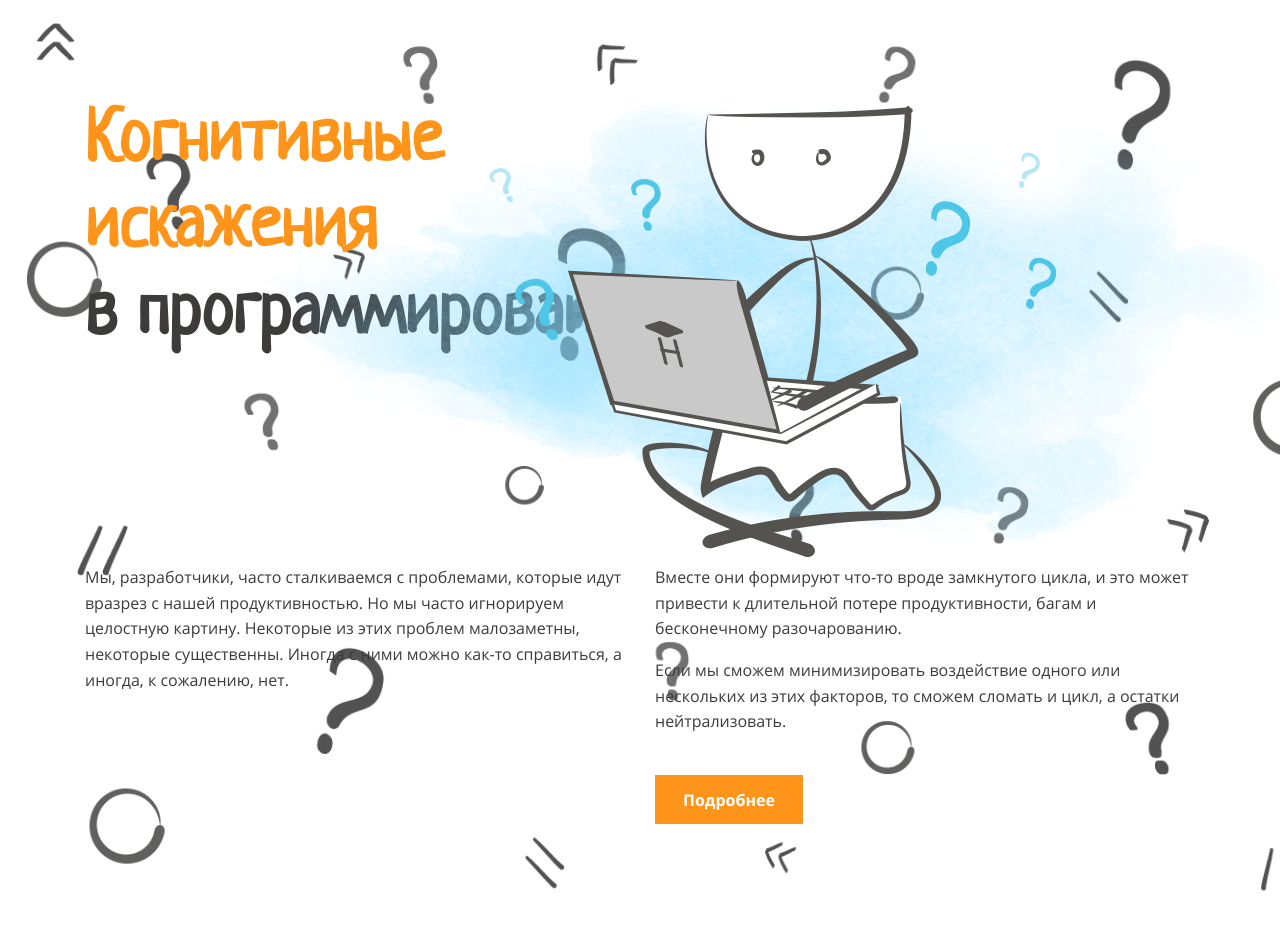
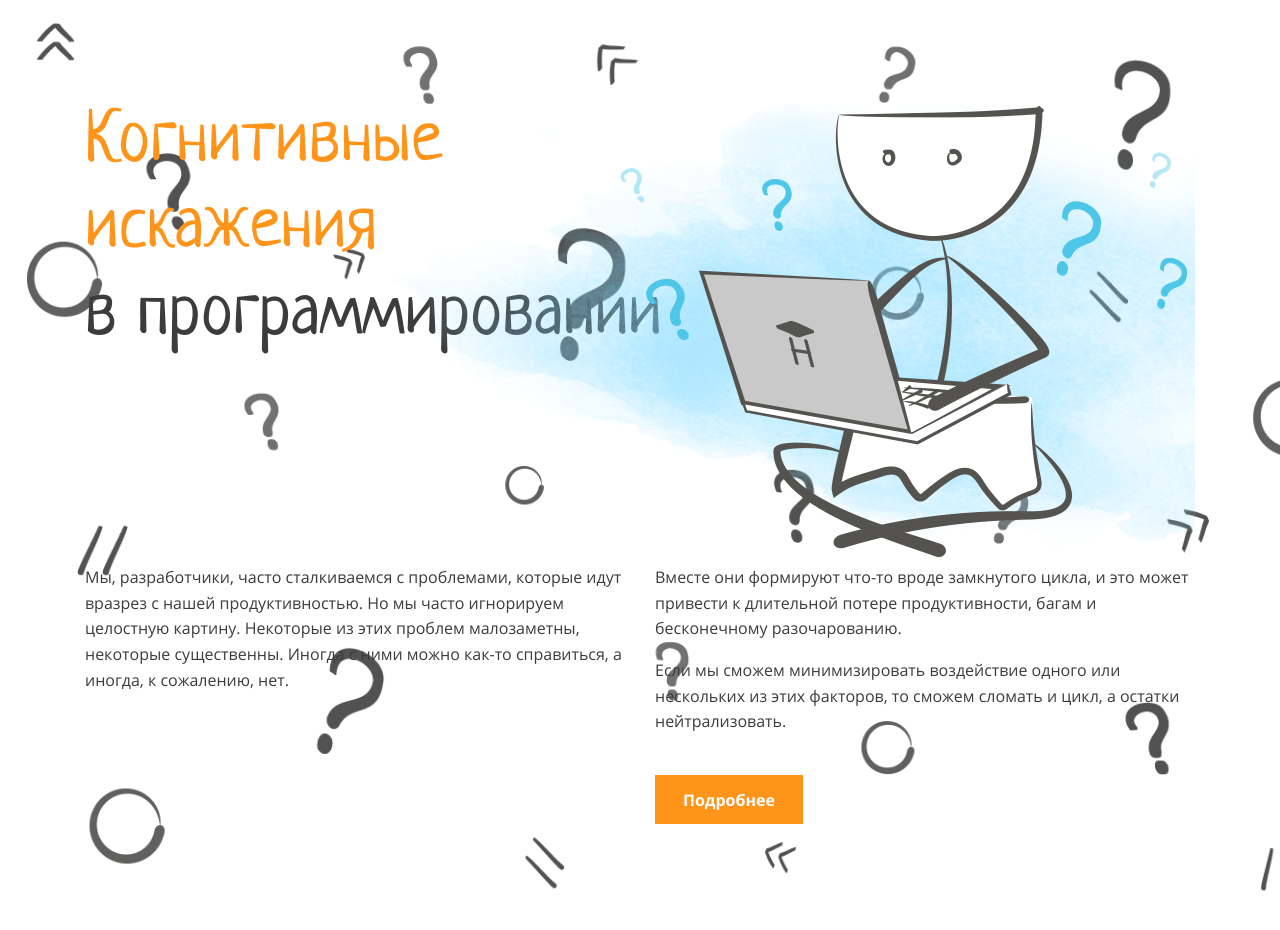
Before and after one commit to aleksandrchusovitin/layout-designer-project-lvl1, a website: page src/index.html in a window 1280 px wide. Drawn offline with Linux system fonts and the light colour scheme.

Commit message:
fix header-image position

```diff
--- a/src/index.html
+++ b/src/index.html
@@ -11,14 +11,14 @@
 <body>
 
   <header class="header">
-    <div class="container">
+    <div class="container header-container">
       <h1 class="header-title">
         <span class="basic-color">Когнитивные<br>
         искажения<br></span>
         в программировании
       </h1>
       <div class="header-image">
-        <img src="/images/main.png" alt="header-image">
+        <img src="./images/main.png" alt="header-image">
       </div>
     <div class="header-description">
       <div class="header-left-content">
--- a/src/styles/style.css
+++ b/src/styles/style.css
@@ -82,18 +82,22 @@ h3 {
 }
 
 .header {
-  position: relative;
-
-  overflow: hidden;
-
   background-image: url('../images/background.png');
   background-repeat: no-repeat;
   background-size: cover;
   opacity: 0.9;
 }
 
+.header-container {
+  position: relative;
+
+  overflow: hidden;
+}
+
 .header-title {
   margin-top: 100px;
+
+  font-weight: 400;
 }
 
 .basic-color {
@@ -103,7 +107,7 @@ h3 {
 .header-image {
   position: absolute;
   top: 40px;
-  right: -109px;
+  right: -325px;
 
   height: 525px;
 }
```
